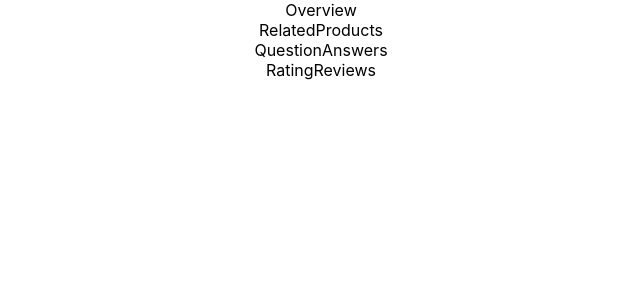
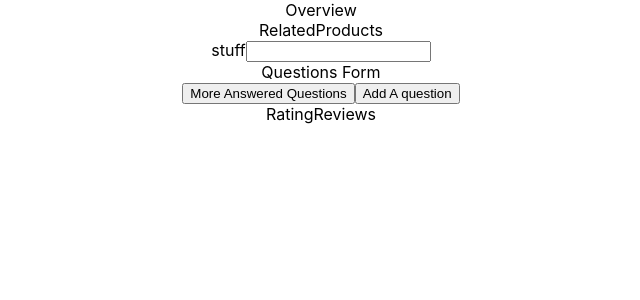
Before and after one commit to zluther89/Project-Greenfield, a React (Create React App) app: page / in a window 1280 px wide. Shown: the top 300 px of the page, without its empty margins (319-959 px from the left). Built offline with nearby package versions, Linux system fonts and the light colour scheme.

Commit message:
skeletoned master component

```diff
--- /dev/null
+++ b/src/components/QuestionsAnswers/MasterQAContainer/Questions.jsx
@@ -0,0 +1,14 @@
+import React from "react";
+
+class Questions extends React.Component {
+  constructor(props) {
+    super(props);
+    this.state = {};
+  }
+
+  render() {
+    return <div>Questions Form</div>;
+  }
+}
+
+export default Questions;
--- a/src/components/QuestionsAnswers/QuestionsAnswers.jsx
+++ b/src/components/QuestionsAnswers/QuestionsAnswers.jsx
@@ -1,12 +1,27 @@
 import React from "react";
+import Questions from "./MasterQAContainer/Questions.jsx";
+import SearchBar from "./SearchBar.jsx";
 
-export default class QuestionAnswers extends React.Component {
+class QuestionAnswers extends React.Component {
   constructor(props) {
     super(props);
     this.state = {};
   }
 
   render() {
-    return <div>QuestionAnswers</div>;
+    return (
+      <div>
+        <div>
+          <SearchBar />
+        </div>
+        <div>
+          <Questions />
+        </div>
+        <button>More Answered Questions</button>
+        <button>Add A question</button>
+      </div>
+    );
   }
 }
+
+export default QuestionAnswers;
--- /dev/null
+++ b/src/components/QuestionsAnswers/SearchBar.jsx
@@ -0,0 +1,21 @@
+import React from "react";
+
+class SearchBar extends React.Component {
+  constructor(props) {
+    super(props);
+    this.state = {};
+  }
+
+  render() {
+    return (
+      <div>
+        <form>
+          <label>stuff</label>
+          <input></input>
+        </form>
+      </div>
+    );
+  }
+}
+
+export default SearchBar;
```
